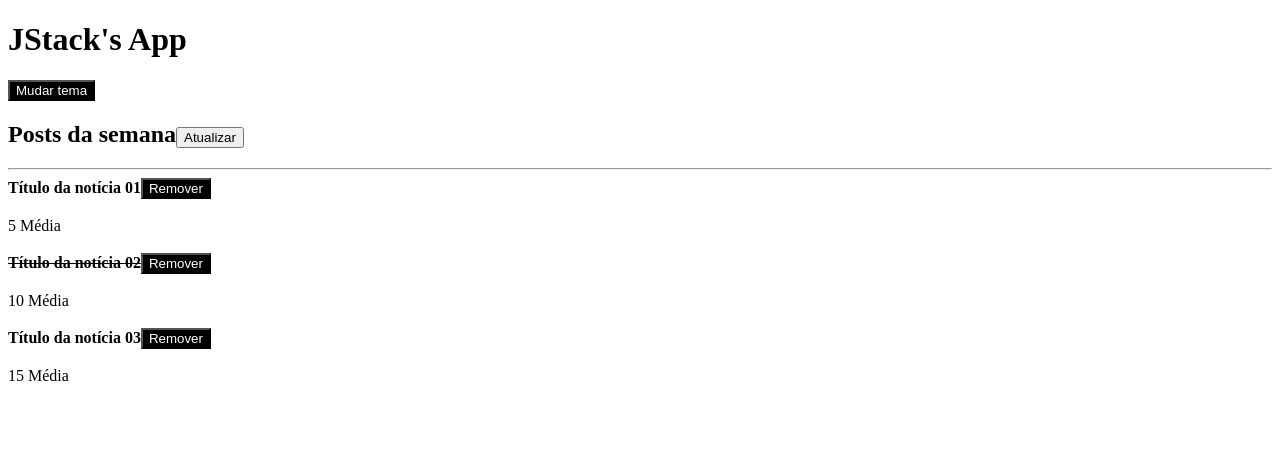
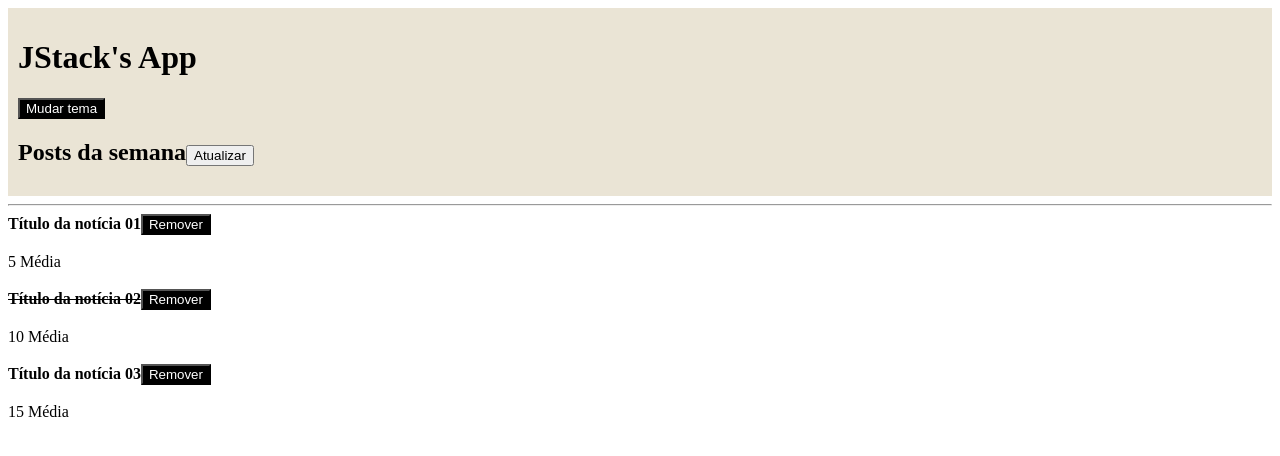
Before and after one commit to RflBueno/react-fundamentos, a React app: page / in a window 1280 px wide. Shown: the top 456 px of the page. Built offline with nearby package versions, Linux system fonts and the light colour scheme.

Commit message:
feat css props inline

```diff
--- a/src/Header.js
+++ b/src/Header.js
@@ -6,14 +6,23 @@ import { ThemeContext } from './ThemeContext';
 export default function Header(props) {
     const { onToggleTheme } = useContext(ThemeContext);
 
-    return(
-        <>
-        <header>
-            <h1>{props.title}</h1>
-            <Button onClick={onToggleTheme}>Mudar tema</Button>
-            {props.children}
-        </header>
-        </>
+    return (
+        <div
+            style={{
+                backgroundColor: '#EAE4D5',
+                color: '#000000',
+                padding: '10px',
+                display: 'flex',
+                justifyContent: 'space-between',
+                alignItems: 'center',
+            }}
+        >
+            <header>
+                <h1>{props.title}</h1>
+                <Button onClick={onToggleTheme}>Mudar tema</Button>
+                {props.children}
+            </header>
+        </div>
     );
 }
 
```
